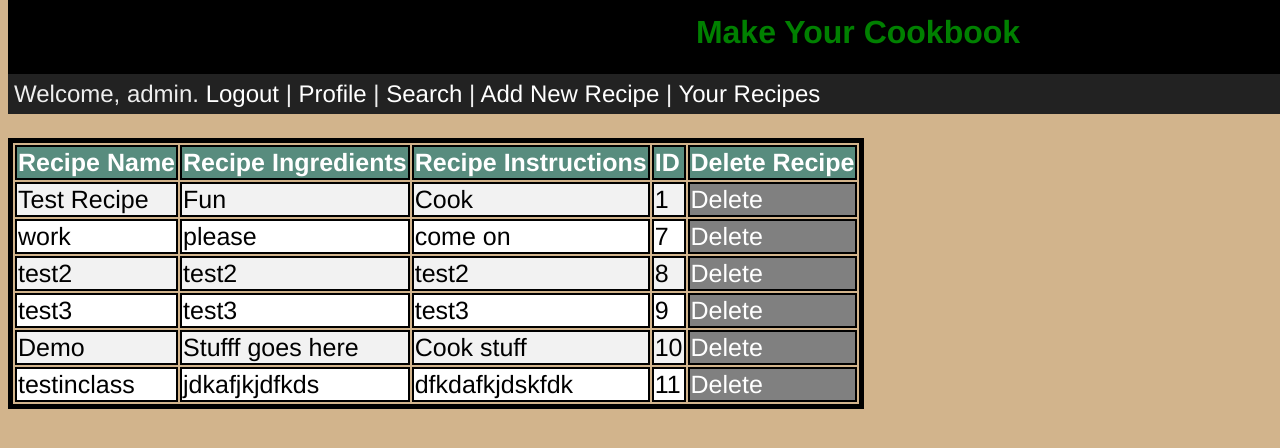
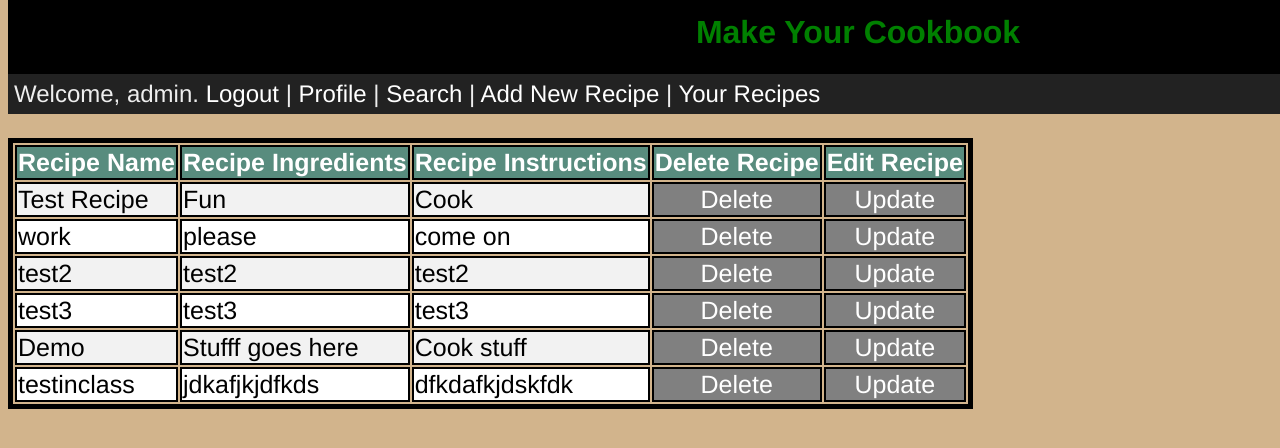
Before and after one commit to shaikio/CSI3370Project, a PHP site: page /yourRecipes.php in a window 1280 px wide. Shown: the top 448 px of the page. Run offline with PHP 8.4, Linux system fonts and the light colour scheme; a user stored in the database is signed in; data comes from the database, SQL or seed files in the repository.

Commit message:
Removed ID. Added an update column. Fixed CSS for this column. Made link to new page.

```diff
--- a/yourRecipes.php
+++ b/yourRecipes.php
@@ -24,8 +24,9 @@
 	border: 2px solid black;
 	color: black;
 	}
-  tr:nth-child(even) {background-color: #f2f2f2}
-  td:last-child {background-color: grey}
+  tr:nth-child(even) {background-color: #f2f2f2;}
+  td:last-child {background-color: grey; text-align: center;}
+  td:nth-last-child(2) {background-color: grey; text-align: center;}
  </style>
 </head>
 <body>
@@ -44,7 +45,7 @@
 <div id="recipe-table-listing">
  <table>
  <tr>
-  <th>Recipe Name</th> <th> Recipe Ingredients </th> <th> Recipe Instructions </th> <th> ID </th> <th> Delete Recipe </th>
+  <th>Recipe Name</th> <th> Recipe Ingredients </th> <th> Recipe Instructions </th> <th> Delete Recipe </th> <th> Edit Recipe </th>
  </tr>
 <?php
 $conn = mysqli_connect("localhost", "root", "", "recipelists");
@@ -57,11 +58,11 @@ $conn = mysqli_connect("localhost", "root", "", "recipelists");
  if ($result->num_rows > 0) {
   // output data of each row
   while($row = $result->fetch_assoc()) {
-   echo "<tr><td>" . $row['recipe_title'];
+	echo "<tr><td>" . $row['recipe_title'];
     echo "<td>" . $row['recipe_ingredients'];
     echo "<td>" . $row['recipe_instructions'];
-    echo "<td>" . $row['id'];
     echo "<td><a href='delete.php?id=". $row['id']."'>Delete</a></td>";
+    echo "<td><a href='update.php?id=". $row['id']."'>Update</a></td>";
 
 }
 echo '</table>';
```
